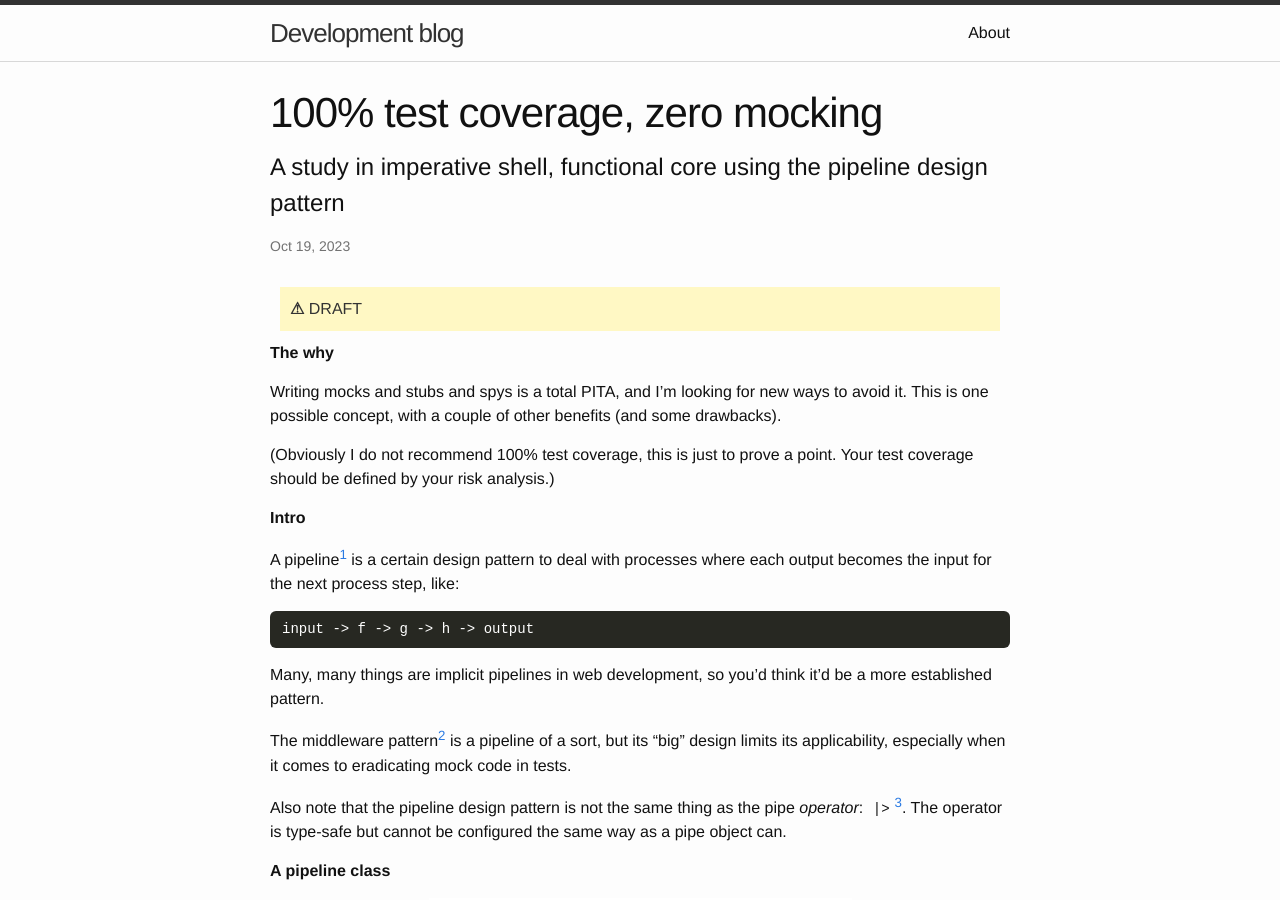
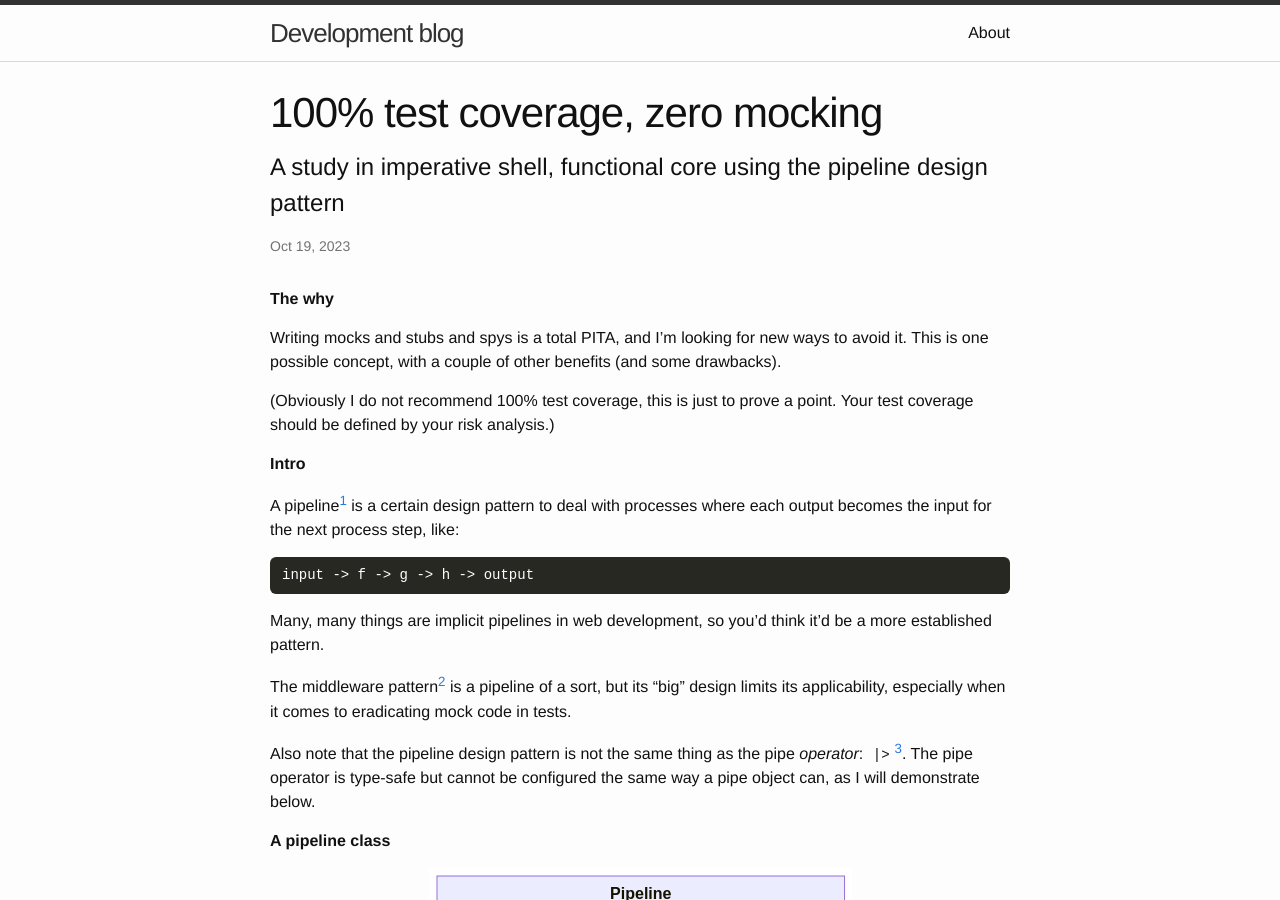
Before and after one commit to olleharstedt/olleharstedt.github.io, a Jekyll site: the page built from _posts/2023-10-19-100-percent-coverage-zero-mocking.markdown, in a window 1280 px wide and 900 px high. Built offline with Jekyll 4.4.1, drawn with Linux system fonts in a browser that asks for light colours; nearby versions of some CDN libraries.

Commit message:
Update 2023-10-19-100-percent-coverage-zero-mocking.markdown

```diff
--- a/_posts/2023-10-19-100-percent-coverage-zero-mocking.markdown
+++ b/_posts/2023-10-19-100-percent-coverage-zero-mocking.markdown
@@ -24,9 +24,6 @@ h3 + p {
 }
 </style>
 
-### Warning
-**&#x26a0;** DRAFT
-
 **The why**
 
 Writing mocks and stubs and spys is a total PITA, and I'm looking for new ways to avoid it. This is one possible concept, with a couple of other benefits (and some drawbacks).
@@ -43,7 +40,7 @@ Many, many things are implicit pipelines in web development, so you'd think it'd
 
 The middleware pattern[^2] is a pipeline of a sort, but its "big" design limits its applicability, especially when it comes to eradicating mock code in tests.
 
-Also note that the pipeline design pattern is not the same thing as the pipe _operator_: `|>`[^3]. The operator is type-safe but cannot be configured the same way as a pipe object can.
+Also note that the pipeline design pattern is not the same thing as the pipe _operator_: `|>`[^3]. The pipe operator is type-safe but cannot be configured the same way a pipe object can, as I will demonstrate below.
 
 **A pipeline class**
 
```
